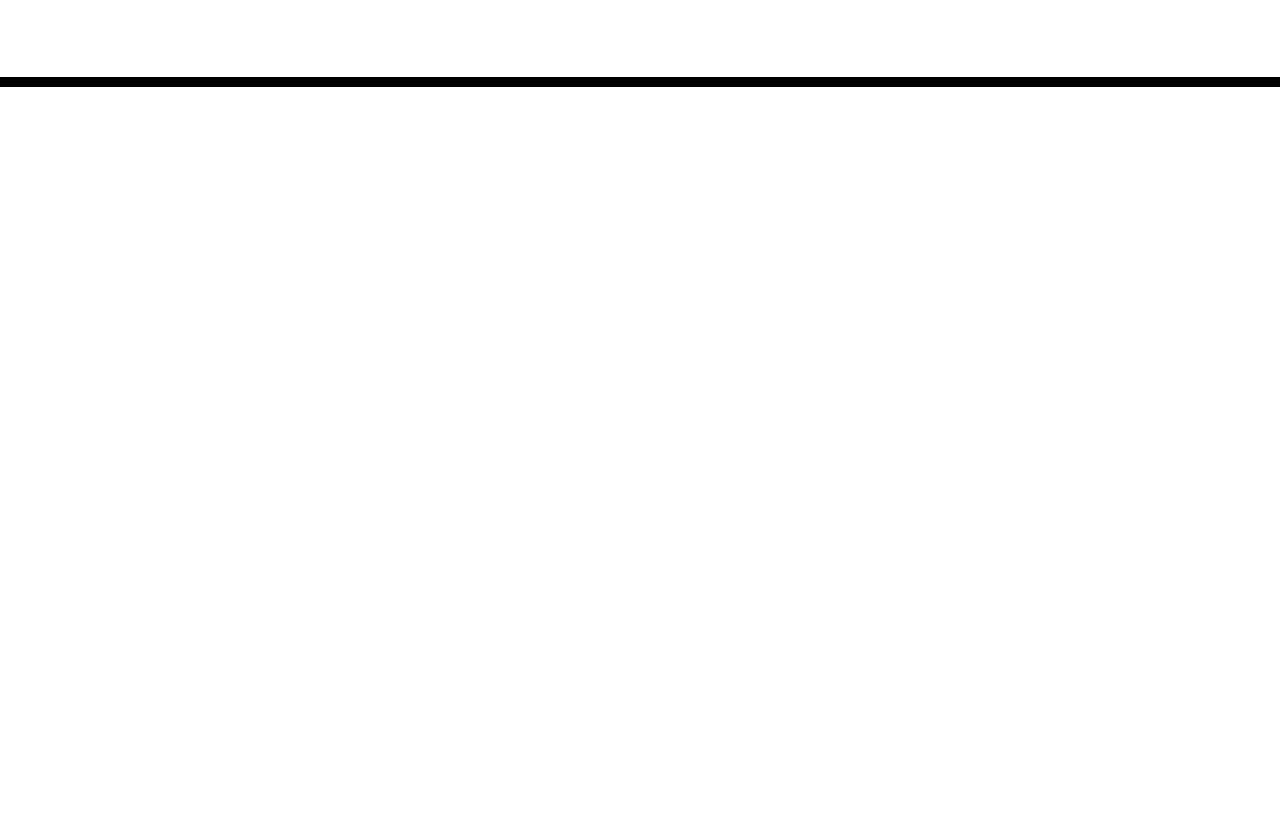
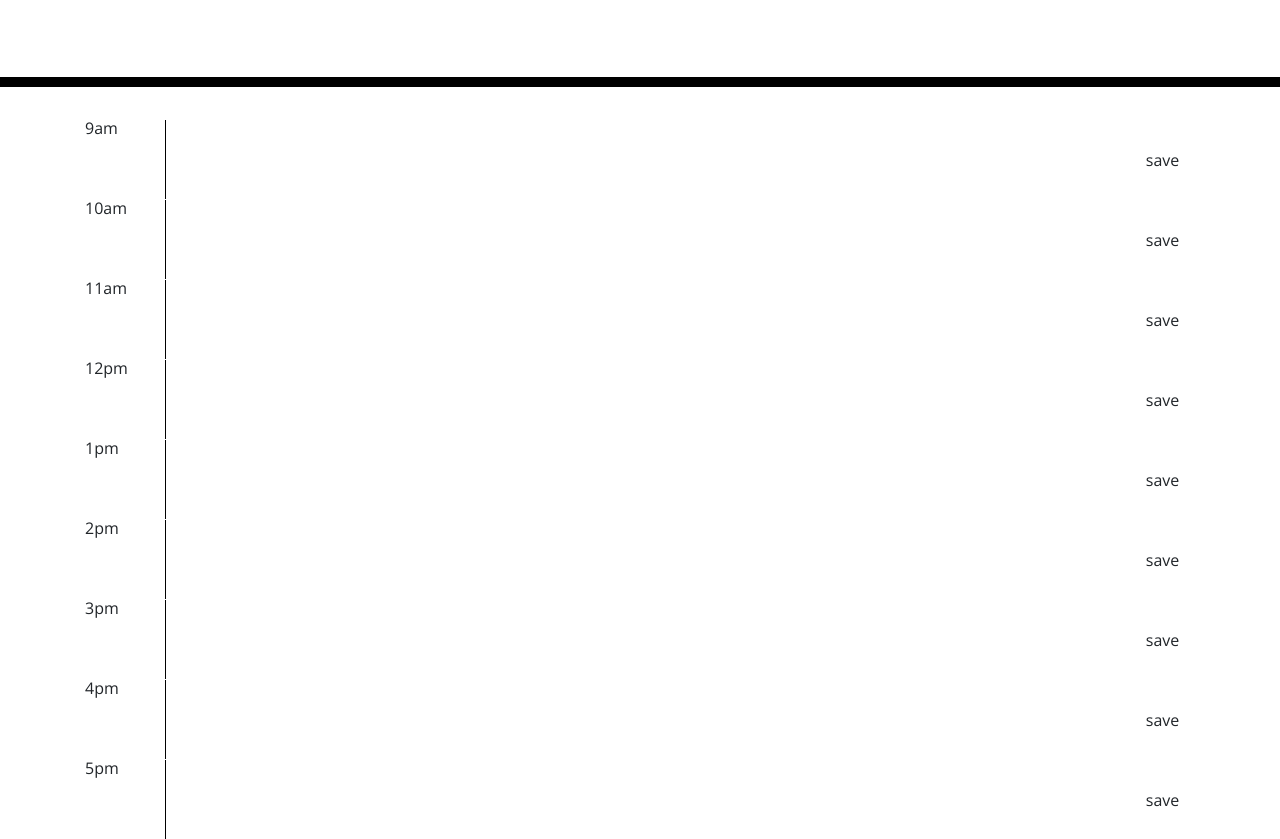
Before and after one commit to andrewdalba/work-day-scheduler, a plain HTML site: page Develop/index.html in a window 1280 px wide. Shown: the part 181-1020 px from the top of the page. Before the commit the page ends 800 px from the top, so only its background shows below. Drawn offline with nearby package versions, Linux system fonts and the light colour scheme.

Commit message:
create timeblocks and begin writing js

```diff
--- a/Develop/index.html
+++ b/Develop/index.html
@@ -26,10 +26,64 @@
     <header class="jumbotron">
       <h1 class="display-3">Work Day Scheduler</h1>
       <p class="lead">A simple calendar app for scheduling your work day</p>
+
+      <!-- This is where the current date will be displayed -->
       <p id="currentDay" class="lead"></p>
     </header>
     <div class="container">
       <!-- Timeblocks go here -->
+      <div class="row timeBlock">
+        <div class="col-md-1">9am</div>
+        <textarea class=" col-md-10"></textarea>
+        <button type="submit" class="btn col-md-1">save</button>
+      </div>
+
+      <div class="row timeBlock">
+        <div class="col-md-1">10am</div>
+        <textarea class=" col-md-10"></textarea>
+        <button type="submit" class="btn col-md-1">save</button>
+      </div>
+
+      <div class="row timeBlock">
+        <div class="col-md-1">11am</div>
+        <textarea class=" col-md-10"></textarea>
+        <button type="submit" class="btn col-md-1">save</button>
+      </div>
+
+      <div class="row timeBlock">
+        <div class="col-md-1">12pm</div>
+        <textarea class=" col-md-10"></textarea>
+        <button type="submit" class="btn col-md-1">save</button>
+      </div>
+      <div class="row timeBlock">
+        <div class="col-md-1">1pm</div>
+        <textarea class=" col-md-10"></textarea>
+        <button type="submit" class="btn col-md-1">save</button>
+      </div>
+
+      <div class="row timeBlock">
+        <div class="col-md-1">2pm</div>
+        <textarea class=" col-md-10"></textarea>
+        <button type="submit" class="btn col-md-1">save</button>
+      </div>
+      <div class="row timeBlock">
+        <div class="col-md-1">3pm</div>
+        <textarea class=" col-md-10"></textarea>
+        <button type="submit" class="btn col-md-1">save</button>
+      </div>
+
+      <div class="row timeBlock">
+        <div class="col-md-1">4pm</div>
+        <textarea class=" col-md-10"></textarea>
+        <button type="submit" class="btn col-md-1">save</button>
+      </div>
+
+      <div class="row timeBlock">
+        <div class="col-md-1">5pm</div>
+        <textarea class=" col-md-10"></textarea>
+        <button type="submit" class="btn col-md-1">save</button>
+      </div>
+
     </div>
 
     <script src="https://code.jquery.com/jquery-3.4.1.min.js"></script>
--- a/Develop/main.js
+++ b/Develop/main.js
@@ -0,0 +1,35 @@
+// GIVEN I am using a daily planner to create a schedule
+// WHEN I open the planner
+// targets the whole document -- "ready()" calls a function as-
+// soon as the pages DOM becomes safe to manipulate
+$(document).ready(function(){
+
+})
+// THEN the current day is displayed at the top of the calendar
+// moments.js
+
+// WHEN I scroll down
+// THEN I am presented with timeblocks for standard business hours
+// html
+// maybe just to 9-5
+
+
+// WHEN I view the timeblocks for that day
+// THEN each timeblock is color coded to indicate whether it is in the past, present, or future
+// change the class of the element in js depending on what moment.js is
+
+
+
+// WHEN I click into a timeblock
+// THEN I can enter an event
+// can be done in the html using <textarea>
+
+
+// WHEN I click the save button for that timeblock
+// make sure the Save button works
+// THEN the text for that event is saved in local storage
+// do we need j.son stringify??
+
+// WHEN I refresh the page
+// THEN the saved events persist
+// Event.preventDefault(event);
```
